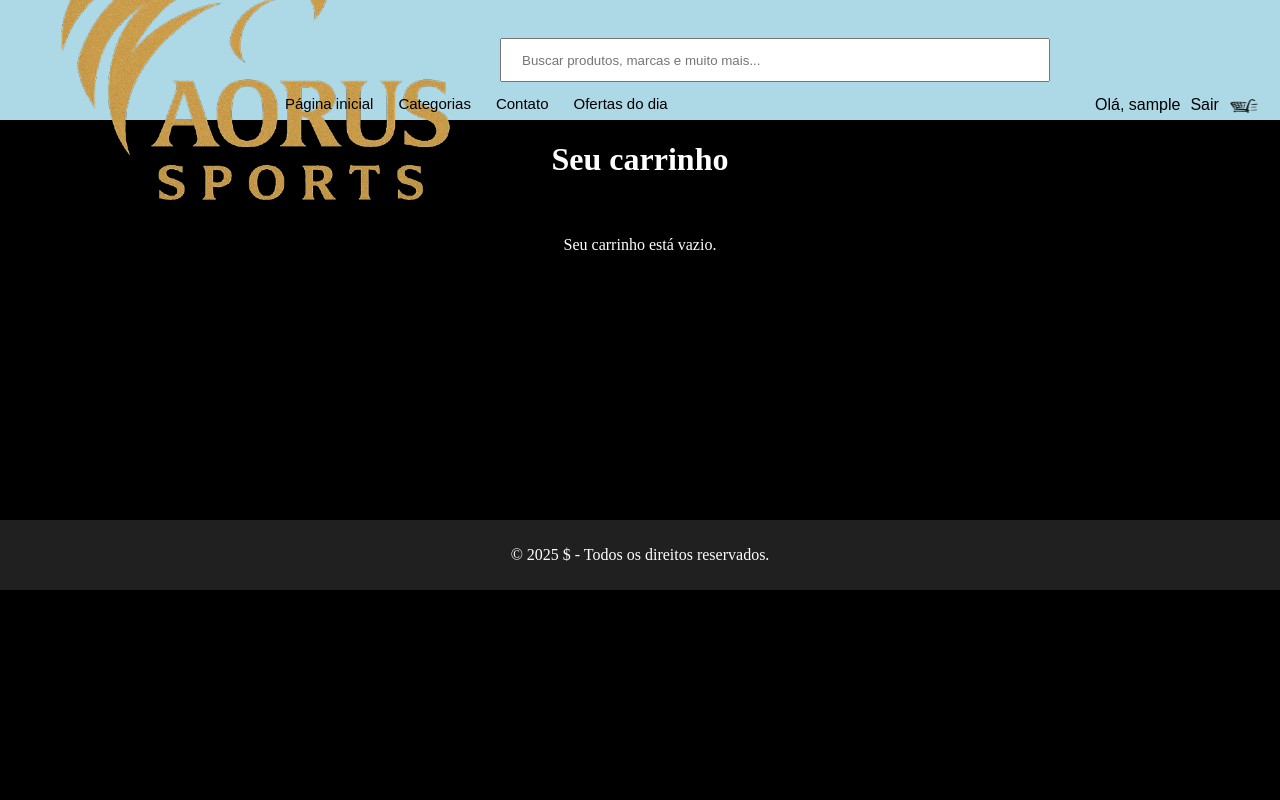
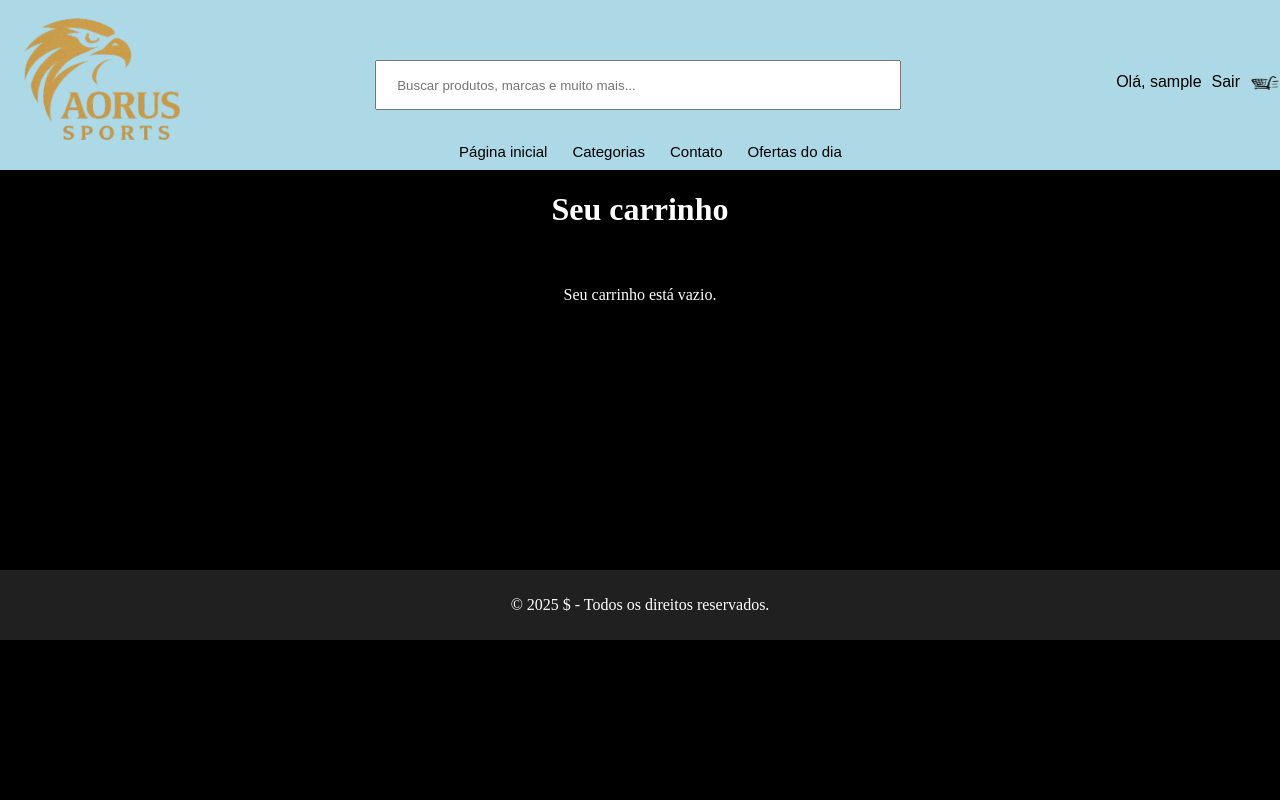
Before and after one commit to JoseEzequiel7/projetoPSI, a Flask app: page /carrinho in a window 1280 px wide. Run offline with Flask 3, Linux system fonts and the light colour scheme; a user stored in the database is signed in.

Commit message:
Update carrinho.css

```diff
--- a/static/css/carrinho.css
+++ b/static/css/carrinho.css
@@ -18,7 +18,7 @@ body {
 /* Estilização do cabeçalho */
 header {
     background-color: lightblue;
-    height: 120px;
+    height: 170px;
     width: 100%;
     display: flex;
     align-items: center;
@@ -30,28 +30,32 @@ header a {
     cursor: pointer;
 }
 
+/* Estilização da logo */
+.a-foto img {
+    height: 200px;
+}
+
 .a-lista li :hover {
     text-decoration: underline;
     opacity: 0.8;
 }
 
+
 .a-input li :hover {
+    display: flex;
+    flex-direction: column;
     text-decoration: underline;
     opacity: 0.6;
 }
 
-/* Área do input e logo */
+/* Área do input */
 .a-input {
     display: flex;
     width: 40%;
     flex-grow: 1;
     align-items: center;
-    justify-content: space-between;
-}
-
-/* Estilização da logo */
-.a-input img {
-    height: 200px;
+    flex-direction: column;
+    position: relative;
 }
 
 /* Barra de pesquisa */
@@ -59,15 +63,19 @@ header input {
     height: 30px;
     width: 550px;
     padding: 20px;
+    margin: 5px;
     color: gray;
+    height: 50px;
+    width: 60%;
 }
 
 /* Lista abaixo do input */
 .a-input ul {
+    display: flex;
+    font-size: 15px;
     position: absolute;
-    top: 80px;
-    left: 245px;
-    font-size: 15px;
+    bottom: -100%;
+    left: 25%;
 }
 
 /* Itens da lista */
@@ -78,10 +86,8 @@ header input {
 /* Área da lista de ícones no cabeçalho */
 .a-lista {
     display: flex;
-    flex-grow: 1;
     justify-content: flex-end;
     cursor: pointer;
-    flex-direction: column;
     align-items: flex-end;
 }
 
@@ -98,17 +104,10 @@ li img {
     height: 20px;
 }
 
-/* Efeito hover na lista */
-.a-lista li:hover {
-    text-decoration: underline;
-    opacity: 0.6;
-}
 
 /* Lista de navegação */
 header ul {
-    position: absolute;
-    top: 80px;
-    left: 1055px;
+    display: flex;
     list-style: none;
     font-family: Arial;
     display: flex;
@@ -176,6 +175,20 @@ header ul {
     padding: 20px;
 }
 
+.checkout-section {
+    display: flex;
+    justify-content: center; /* Centraliza horizontalmente */
+    align-items: center;     /* Centraliza verticalmente (se houver altura) */
+    margin-top: 20px;        /* Adiciona um espaço acima, se necessário */
+}
+
+/* Opcional: Adicione estilos ao botão se você quiser que ele tenha mais espaço */
+.checkout-button {
+    /* Seus estilos atuais para o botão */
+    padding: 10px 20px;
+    font-size: 16px;
+}
+
 .cart-card {
     width: 250px;
     height: 300px;
@@ -201,6 +214,13 @@ header ul {
 .cart-card p {
     font-size: 1em;
     font-weight: bold;
+}
+
+button{
+    font-family: 'Poppins', sans-serif;
+    background-color: blue;
+    color: white;
+    border-radius: 10px;
 }
 
 /* Rodapé */
```
